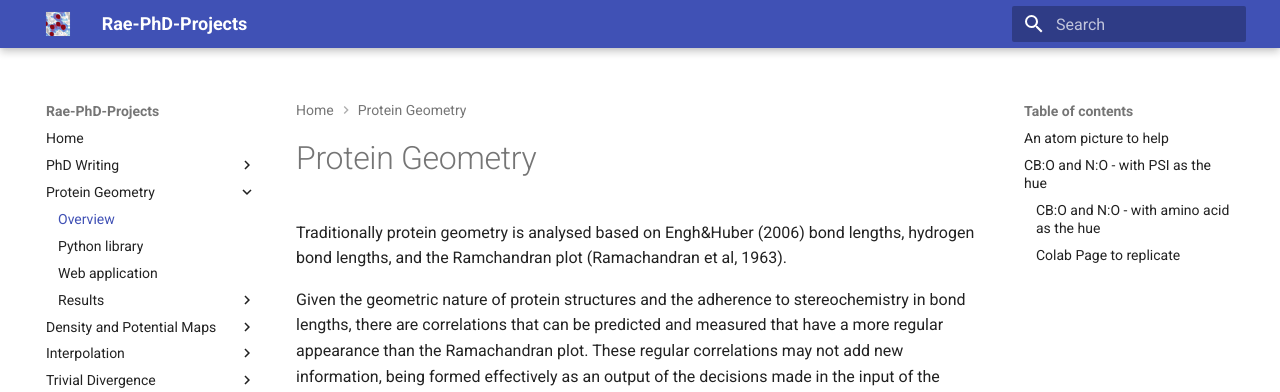
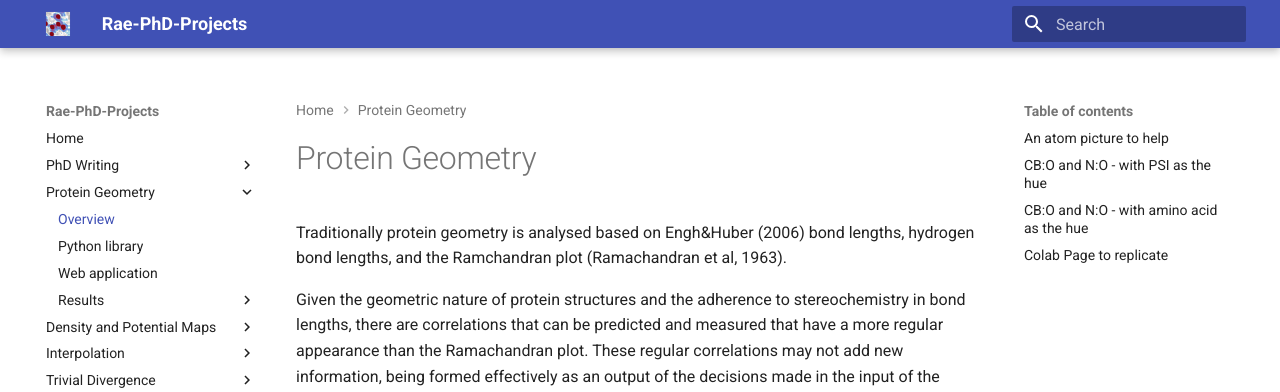
Before and after one commit to rae-gh/rae, an MkDocs documentation site: the page built from docs/geometry/overview.md, in a window 1280 px wide. Shown: the top 392 px of the page. Built offline with MkDocs 1.6.1 and Material for MkDocs 9.7.7, drawn with Linux system fonts in a browser that asks for light colours.

Commit message:
FOrmatting

```diff
--- a/docs/geometry/overview.md
+++ b/docs/geometry/overview.md
@@ -13,12 +13,14 @@ However, when coupled with the question of experimental evidence the adherence
 
  An example is the correlation between psi (N:CA:C:N+1) and the atom distance N:O.
 
+
  ## PSI and N:O - resolution
  ![image info](./../assets/geo_corr_res.png)
  This image shows a clear geometric sine-like correlation between the dihedral angle PSI
  (N:CA:C:N+1) and the 3-atom distance N:O.  This is not so surprising if you consider that
  PSI is a twist around the CA:C bond so the N+1 and O move respectively to the N
  through the rotation.
+
 
  ## PSI and N:O - with TAU as the hue
 ![image info](./../assets/geo_corr_tau.png)
@@ -28,8 +30,10 @@ This is a clear relationship, and explicable if you think about the pressure tha
 atoms come under during the rotation - however it is not a geomatric relationship but one
 that suggests the forces on the atoms.
 
+
 ## An atom picture to help
 ![image info](./../assets/atoms.png)
+
 
 ## CB:O and N:O - with PSI as the hue
 ![image info](./../assets/geo_corr_cbo.png)
@@ -39,12 +43,14 @@ sinusoidal relationship also between CB:O and N:O.
 When looking at this wrt to that relationship with PSI as the hue a relationship is clear.
 We might start to ask questions, like the 6 observations with a CB:O distance near 3.6Å.
 
-### CB:O and N:O - with amino acid as the hue
+
+## CB:O and N:O - with amino acid as the hue
 My immediate guess would be proline, either as the amino acid or before or after,
 but a quick check didn;t show anything so I leave that unanswered for now.
 ![image info](./../assets/geo_corr_aa.png)
 
 ---
-### Colab Page to replicate
+
+## Colab Page to replicate
 All the plots can be run from the colab example found here:
 [colab-geometry-intro](https://github.com/rae-gh/colab-analyses/blob/main/Density_Intro.ipynb)
```
